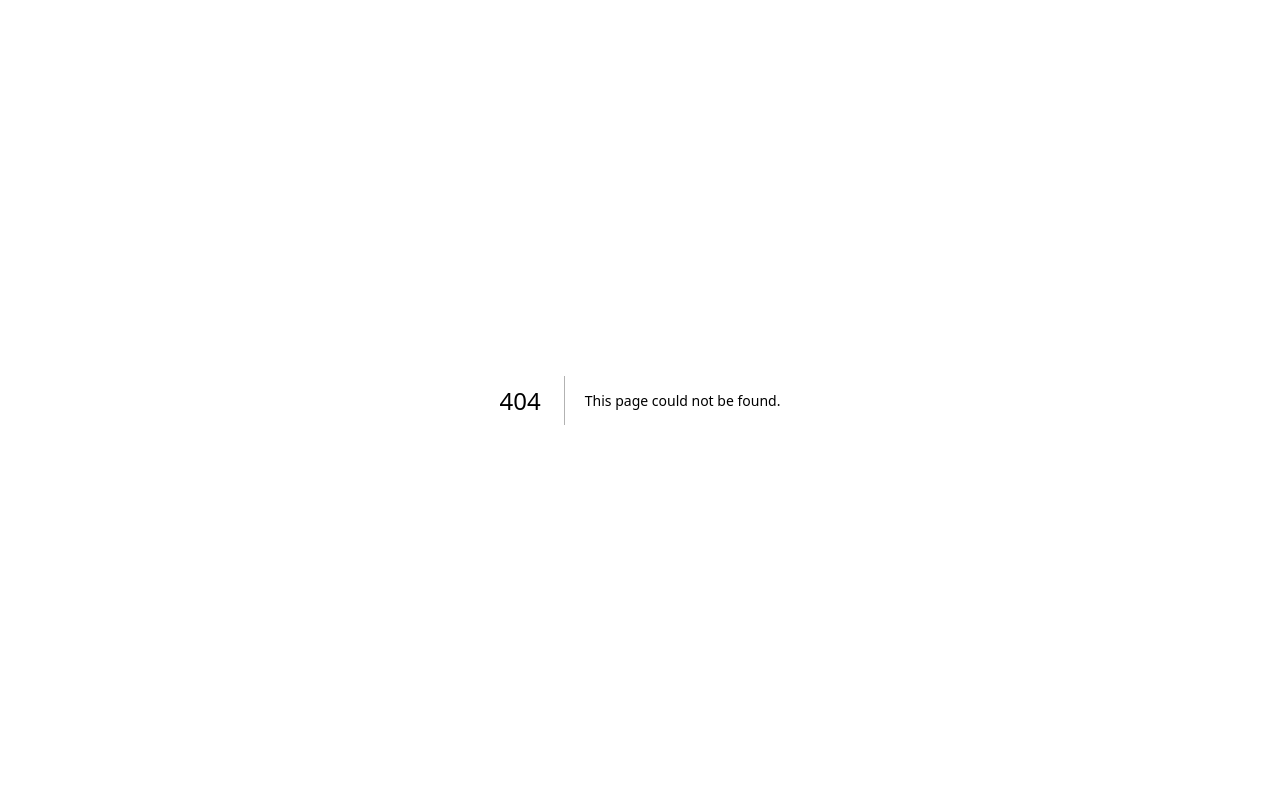
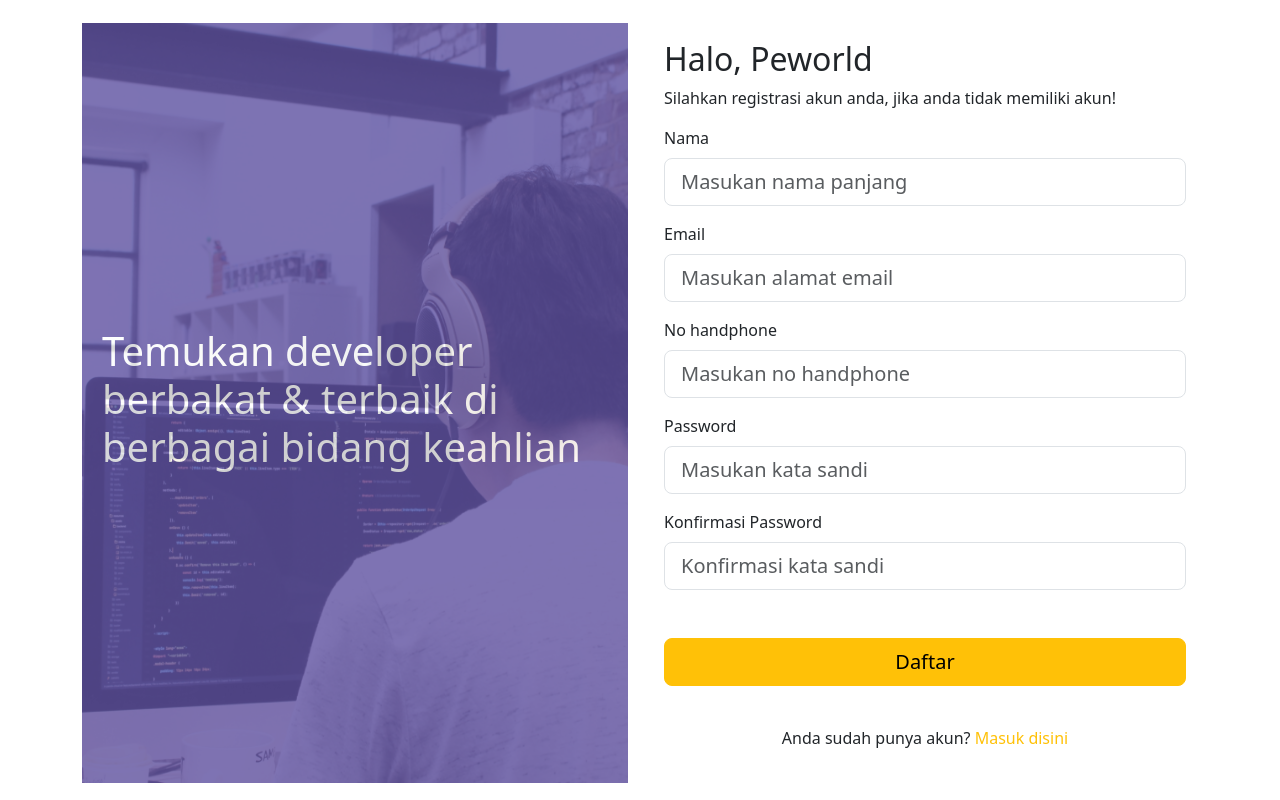
Before and after one commit to suprayogo/Peworld-FE, a Next.js app: page /register in a window 1280 px wide. Before the commit this address had no page. Built offline with nearby package versions, Linux system fonts and the light colour scheme.

Commit message:
add page register and scss register

```diff
--- /dev/null
+++ b/pages/register.js
@@ -0,0 +1,179 @@
+import React, { useState } from 'react';
+import Link from 'next/link';
+import axios from 'axios';
+import Swal from 'sweetalert2';
+import { useRouter } from 'next/router';
+
+
+function Register() {
+  const router = useRouter();
+  const [fullname, setFullName] = useState('');
+  const [email, setEmail] = useState('');
+  const [phone, setPhone] = useState('');
+  const [password, setPassword] = useState('');
+  const [company, setCompany] = useState('-');
+  const [job_title, setJob_title] = useState('-');
+  const [confirmPassword, setConfirmPassword] = useState('');
+
+  const handleRegister = async (event) => {
+    event.preventDefault();
+
+    if (password !== confirmPassword) {
+      // Password and confirmPassword do not match
+      Swal.fire({
+        title: 'Register Failed',
+        text: 'Password dan Konfirmasi Password tidak cocok',
+        icon: 'error',
+      });
+      return;
+    }
+
+    try {
+      const response = await axios.post(`${process.env.NEXT_PUBLIC_BASE_URL}/auth/register`, {
+        fullname: fullname,
+        email: email,
+        phone: phone,
+        password: password,
+        company: company,
+        job_title: job_title,
+      });
+
+      // Handle success response
+      console.log(response);
+
+      Swal.fire({
+        title: 'Register Success',
+        text: 'Register Success, Redirecting to Login Page',
+        icon: 'success',
+      }).then(() => {
+        router.replace('/login');
+      });
+    } catch (error) {
+        let errorMessage = 'Something went wrong in our app';
+
+        if (error?.response?.data?.messages) {
+          errorMessage = error.response.data.messages;
+        }
+
+      Swal.fire({
+        title: 'Register Failed',
+        text: errorMessage,
+        icon: 'error',
+      });
+    }
+  };
+
+  return (
+    <div id="register-page">
+      <main className="container">
+        <div className="row align-items-center mt-3">
+          <div className="col col-md-6">
+            <div style={{ position: 'relative' }}>
+              <div
+                className=" content-to-center hide-style"
+                style={{
+                  height: '95vh',
+                  width: '100%',
+                  position: 'absolute',
+                  top: 0,
+                  opacity: 0.8,
+                  padding: '20px',
+                  backgroundColor: '#5e50a1',
+                }}
+              >
+                <h1 className="text-white">
+                  Temukan developer berbakat & terbaik di berbagai bidang keahlian
+                </h1>
+              </div>
+            </div>
+            <img src="/auth.png" width="100%" style={{ height: '95vh' }} />
+          </div>
+          <div className="col-md-6 p-4">
+            <h2>Halo, Peworld</h2>
+            <p>Silahkan registrasi akun anda, jika anda tidak memiliki akun!</p>
+            <form onSubmit={handleRegister}>
+              <div className="mb-3">
+                <label htmlFor="fullname" className="form-label">
+                  Nama
+                </label>
+                <input
+                  type="text"
+                  className="form-control form-control-lg"
+                  id="fullname"
+                  placeholder="Masukan nama panjang"
+                  onChange={(e) => setFullName(e.target.value)}
+                  required
+                />
+              </div>
+              <div className="mb-3">
+                <label htmlFor="exampleInputEmail1" className="form-label">
+                  Email
+                </label>
+                <input
+                  type="email"
+                  className="form-control form-control-lg"
+                  id="exampleInputEmail1"
+                  placeholder="Masukan alamat email"
+                  onChange={(e) => setEmail(e.target.value)}
+                  required
+                />
+              </div>
+              <div className="mb-3">
+                <label htmlFor="phone" className="form-label">
+                  No handphone
+                </label>
+                <input
+                  type="number"
+                  className="form-control form-control-lg"
+                  id="phone"
+                  placeholder="Masukan no handphone"
+                  onChange={(e) => setPhone(e.target.value)}
+                  required
+                />
+              </div>
+              <div className="mb-3">
+                <label htmlFor="password" className="form-label">
+                  Password
+                </label>
+                <input
+                  type="password"
+                  className="form-control form-control-lg"
+                  id="password"
+                  placeholder="Masukan kata sandi"
+                  onChange={(e) => setPassword(e.target.value)}
+                  required
+                />
+              </div>
+              <div className="mb-5">
+                <label htmlFor="confirmPassword" className="form-label">
+                  Konfirmasi Password
+                </label>
+                <input
+                  type="password"
+                  className="form-control form-control-lg"
+                  id="confirmPassword"
+                  placeholder="Konfirmasi kata sandi"
+                  onChange={(e) => setConfirmPassword(e.target.value)}
+                  required
+                />
+              </div>
+              <div className="d-grid">
+                <button type="submit" className="btn btn-warning btn-lg mb-4">
+                  Daftar
+                </button>
+              </div>
+              <p className="text-center mt-3">
+                Anda sudah punya akun?{' '}
+                <Link href="/login" className="text-decoration-none text-warning">
+                  Masuk disini
+                </Link>
+              </p>
+            </form>
+          </div>
+        </div>
+      </main>
+    </div>
+  );
+}
+
+export default Register;
--- a/styles/index.scss
+++ b/styles/index.scss
@@ -3,6 +3,7 @@
 // @import "./jobs.scss";
 // @import "./edit-profile.scss";
 @import "./login.scss";
+@import "./register.scss";
 
 
 $primary: #5e50a1;
--- /dev/null
+++ b/styles/register.scss
@@ -0,0 +1,17 @@
+
+
+
+
+@media (max-width: 600px) {
+#register-page{
+
+ main img{
+display: none;
+}
+.hide-style {
+    display: none;
+  }
+
+
+}
+}
```
